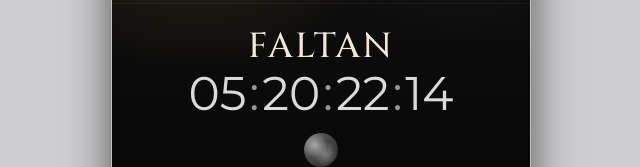
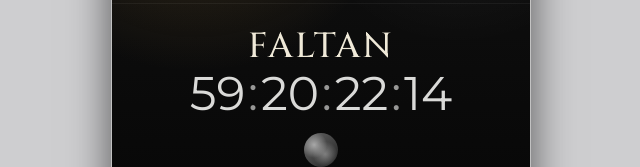
Before and after one commit to LuisVera22/xv-ivana, a React (Vite) app: page / in a window 1280 px wide. Shown: the part 227-394 px from the top of the page, without its empty margins (319-959 px from the left). Built offline with nearby package versions, Linux system fonts and the light colour scheme; a web font is replaced by a local one.

Commit message:
fix: update countdown target date for the event

```diff
--- a/src/data/invitationData.js
+++ b/src/data/invitationData.js
@@ -7,7 +7,7 @@ export const invitationData = {
   },
   countdown: {
     title: 'FALTAN',
-    targetDate: '2026-03-01T00:00:00',
+    targetDate: '2026-04-24T00:00:00',
   },
   location: {
     title: 'UBICACION',
```
